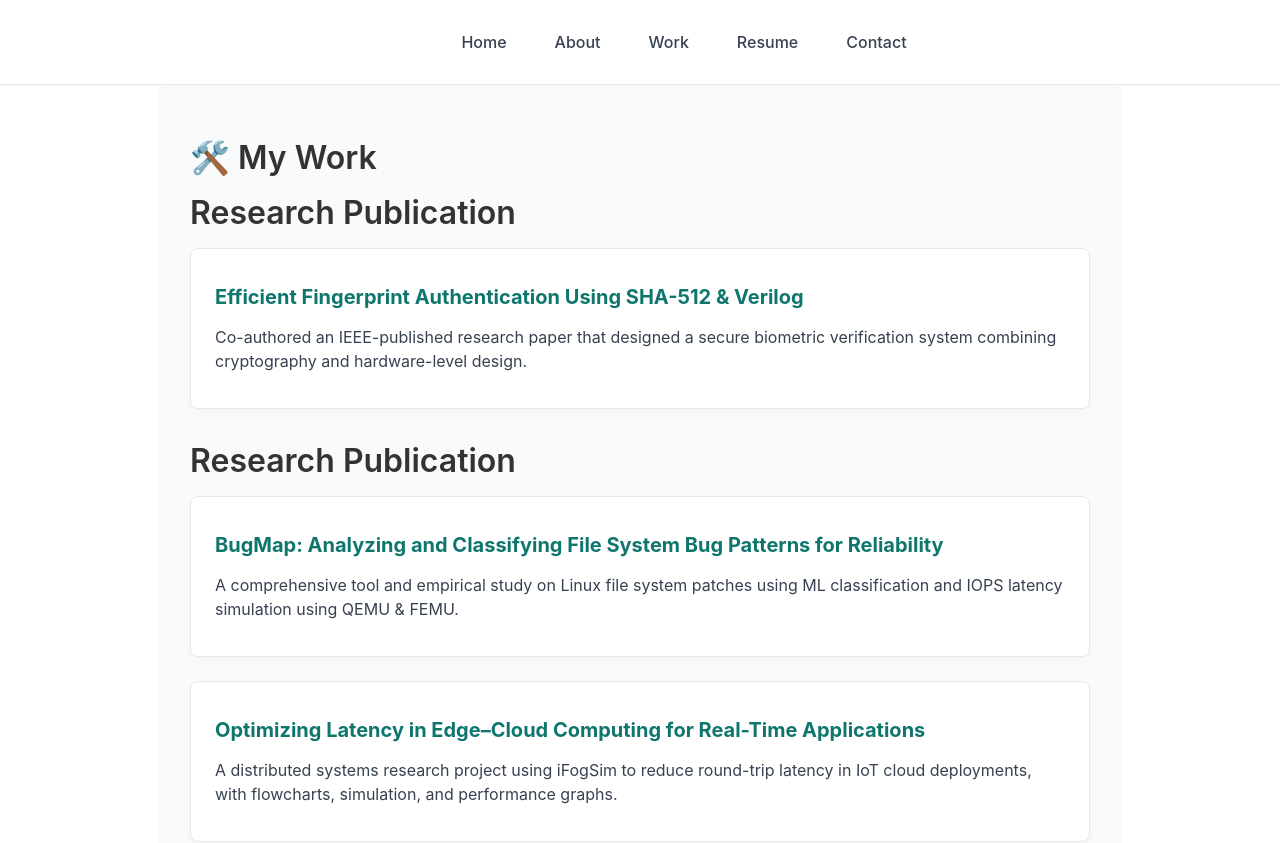
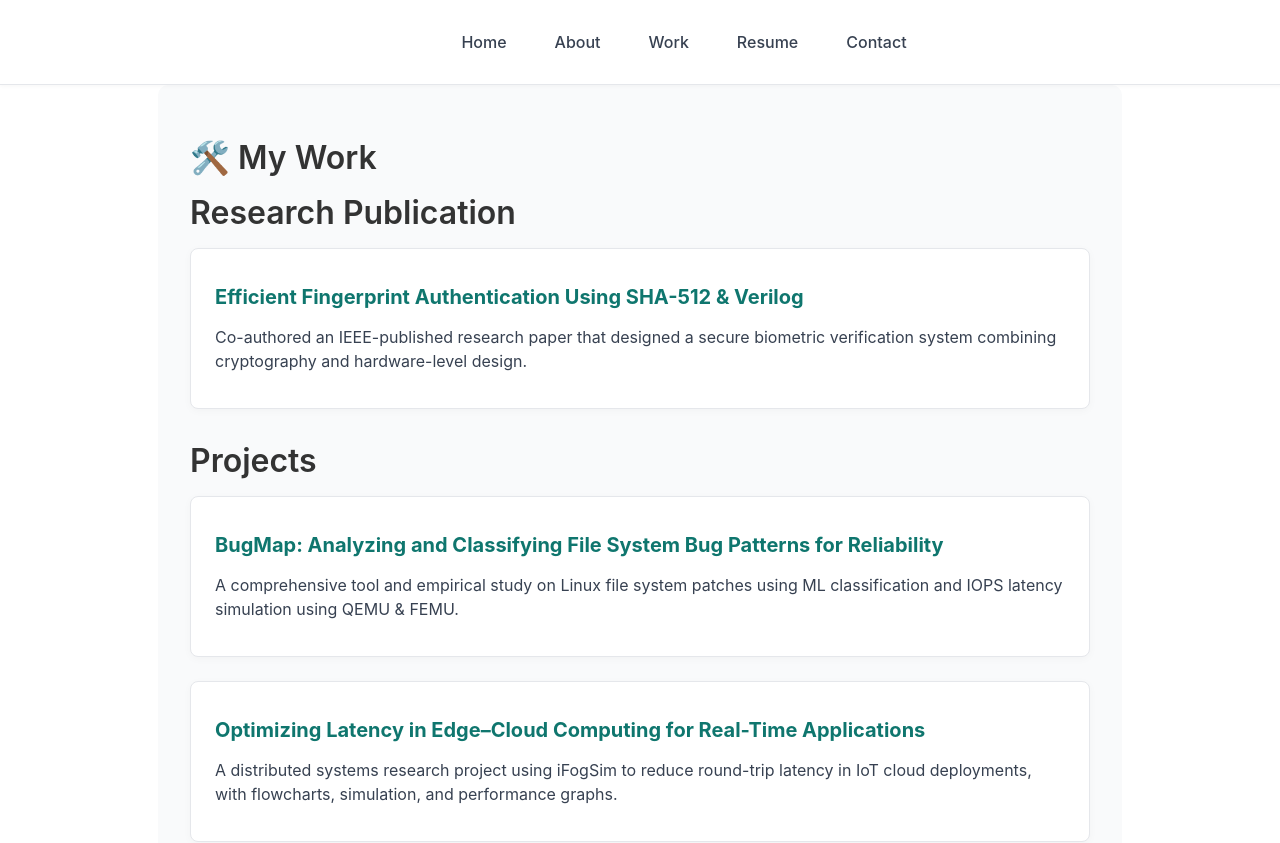
Before and after one commit to rexm5402/my-portfolio, a React (Create React App) app: page /work in a window 1280 px wide. Shown: the top 843 px of the page. Built offline with nearby package versions, Linux system fonts and the light colour scheme.

Commit message:
Added research publication page and updated content

```diff
--- a/src/pages/Work.js
+++ b/src/pages/Work.js
@@ -11,13 +11,13 @@ function Work() {
       <section className="research-section">
         <h1 style={{ fontSize: '2rem', marginTop: '1rem', marginBottom: '1rem', color: '#333' }}>Research Publication</h1>
         <div className="project">
-          <h2><Link to="/research-fingerprint">Efficient Fingerprint Authentication Using SHA-512 & Verilog</Link></h2>
+          <h2><Link to="ResearchFingerprint.js">Efficient Fingerprint Authentication Using SHA-512 & Verilog</Link></h2>
           <p>Co-authored an IEEE-published research paper that designed a secure biometric verification system combining cryptography and hardware-level design.</p>
         </div>
       </section>
 
       <section className="project-list">
-      <h1 style={{ fontSize: '2rem', marginTop: '1rem', marginBottom: '1rem', color: '#333' }}>Research Publication</h1>
+      <h1 style={{ fontSize: '2rem', marginTop: '1rem', marginBottom: '1rem', color: '#333' }}>Projects</h1>
         <div className="project">
           <h2><Link to="/project-bugmap">BugMap: Analyzing and Classifying File System Bug Patterns for Reliability</Link></h2>
           <p>A comprehensive tool and empirical study on Linux file system patches using ML classification and IOPS latency simulation using QEMU & FEMU.</p>
```
